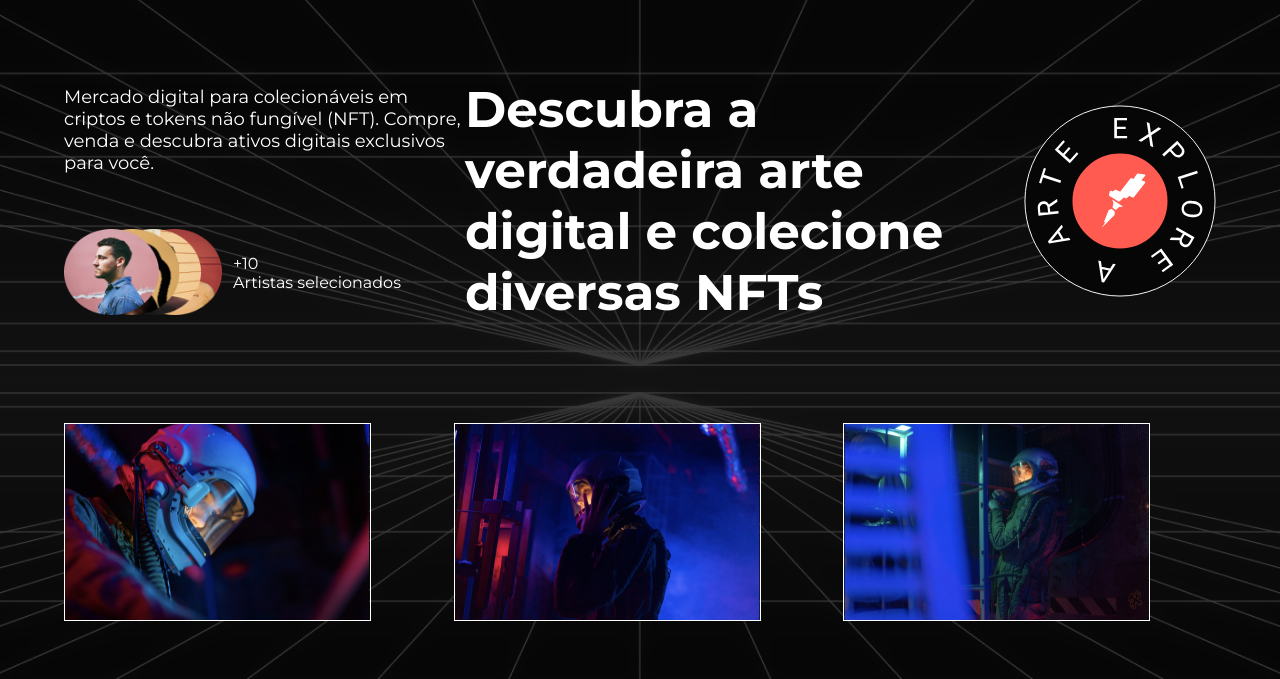
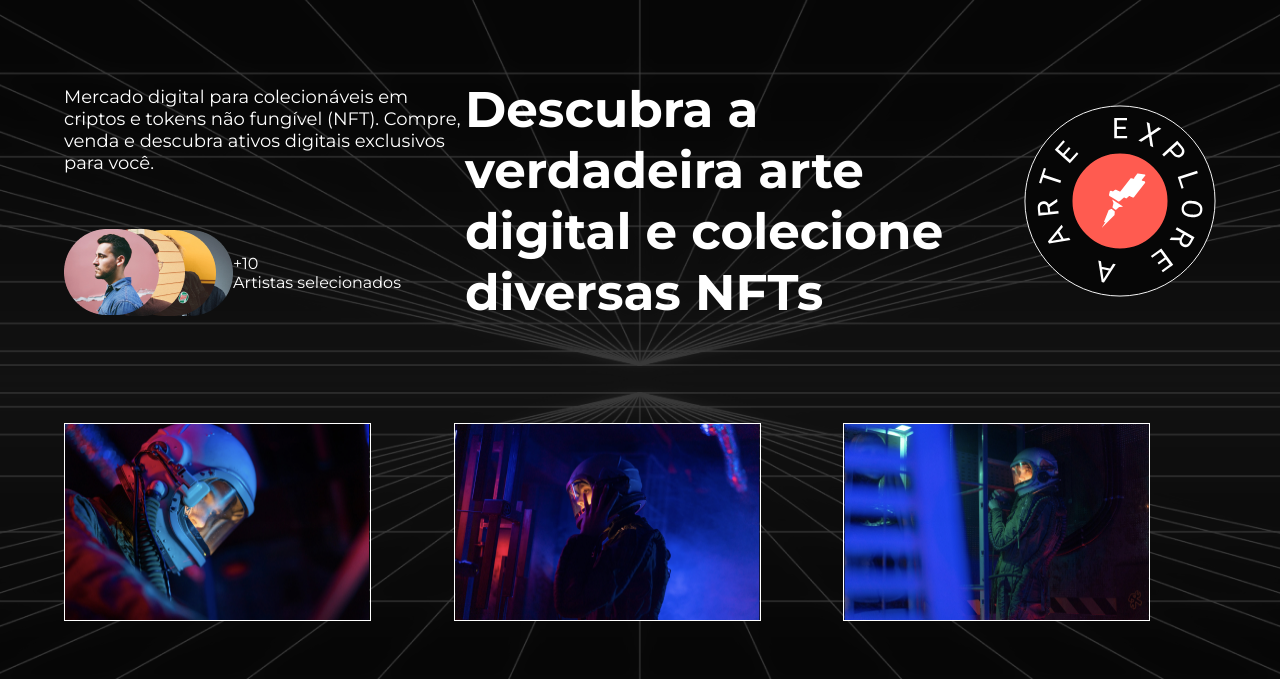
Before and after one commit to VTramon/Rocket-NFTs, a plain HTML site: page index.html in a window 1280 px wide. Shown: the part 121-800 px from the top of the page. Drawn offline with Linux system fonts and the light colour scheme.

Commit message:
changed the selectedOnes img

```diff
--- a/index.css
+++ b/index.css
@@ -136,17 +136,10 @@ header {
   align-items: center;
 }
 
-.selectedOnes > div {
-  display: flex;
+.selectedOnes > img {
   width: 169px;
-  height: 87px;
+  max-width: 15vw;
   float: left;
-  position: relative;
-}
-
-.selectedOnes > div > img {
-  width: 95px;
-  height: 86px;
 }
 
 .artist-1 {
@@ -205,3 +198,5 @@ header {
   height: 197.98px;
   border: 1px solid white;
 }
+
+/* --------------------------------- Main 2 --------------------------------- */
--- a/index.html
+++ b/index.html
@@ -45,28 +45,10 @@
           </p>
 
           <div class="selectedOnes">
-            <div>
-              <img
-                class="artist-1"
-                src="./public/assets/artista-1.png"
-                alt="foto de um dos artistas selecionados"
-              />
-              <img
-                class="artist-2"
-                src="./public/assets/artista-2.png"
-                alt="foto de um dos artistas selecionados"
-              />
-              <img
-                class="artist-3"
-                src="./public/assets/artista-3.png"
-                alt="foto de um dos artistas selecionados"
-              />
-              <img
-                class="artist-4"
-                src="./public/assets/artista-4.png"
-                alt="foto de um dos artistas selecionados"
-              />
-            </div>
+            <img
+              src="./public/assets/group-avarts.png"
+              alt="fotos dos artistas selecionados"
+            />
 
             <p>
               +10<br />
```
